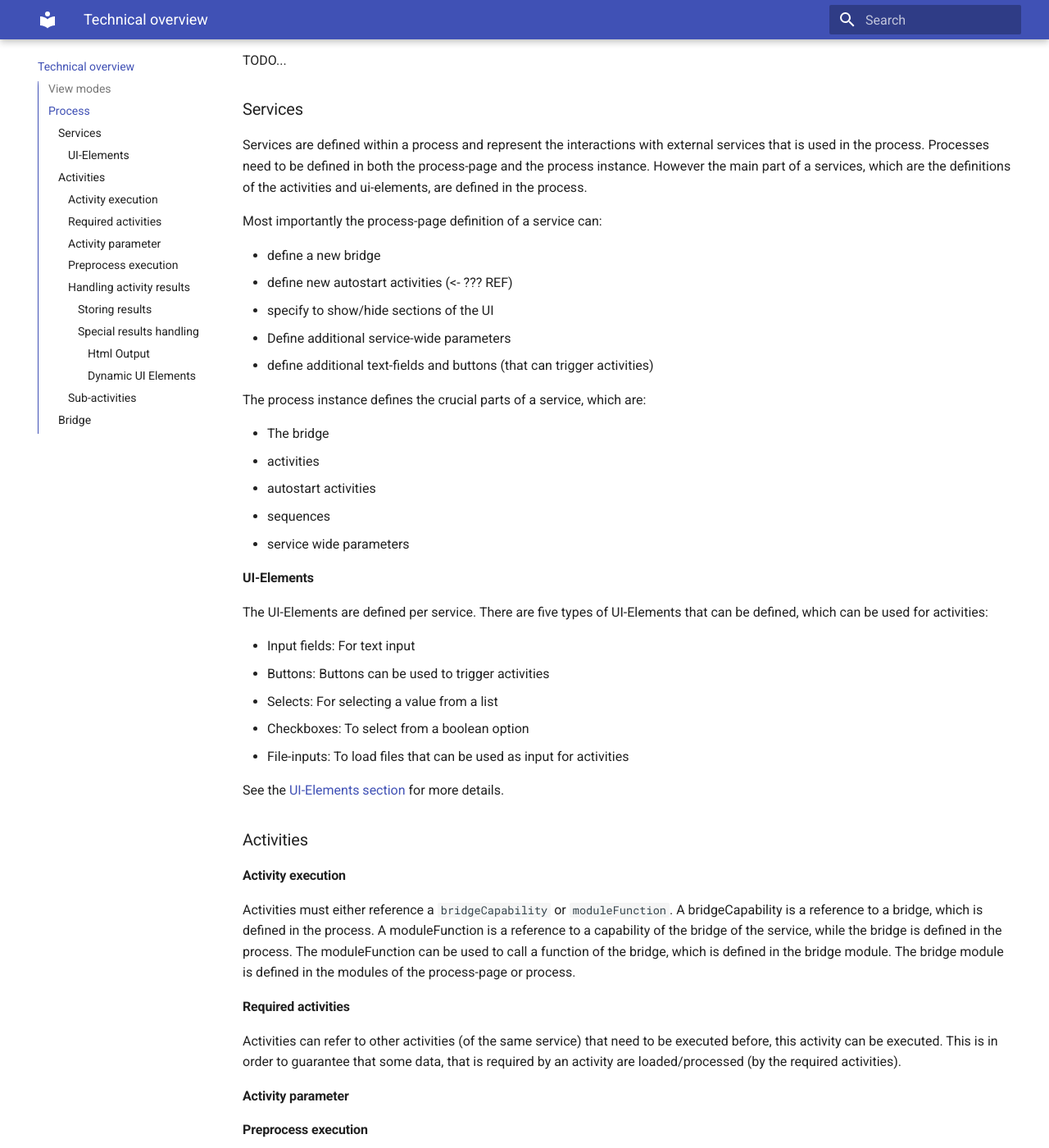
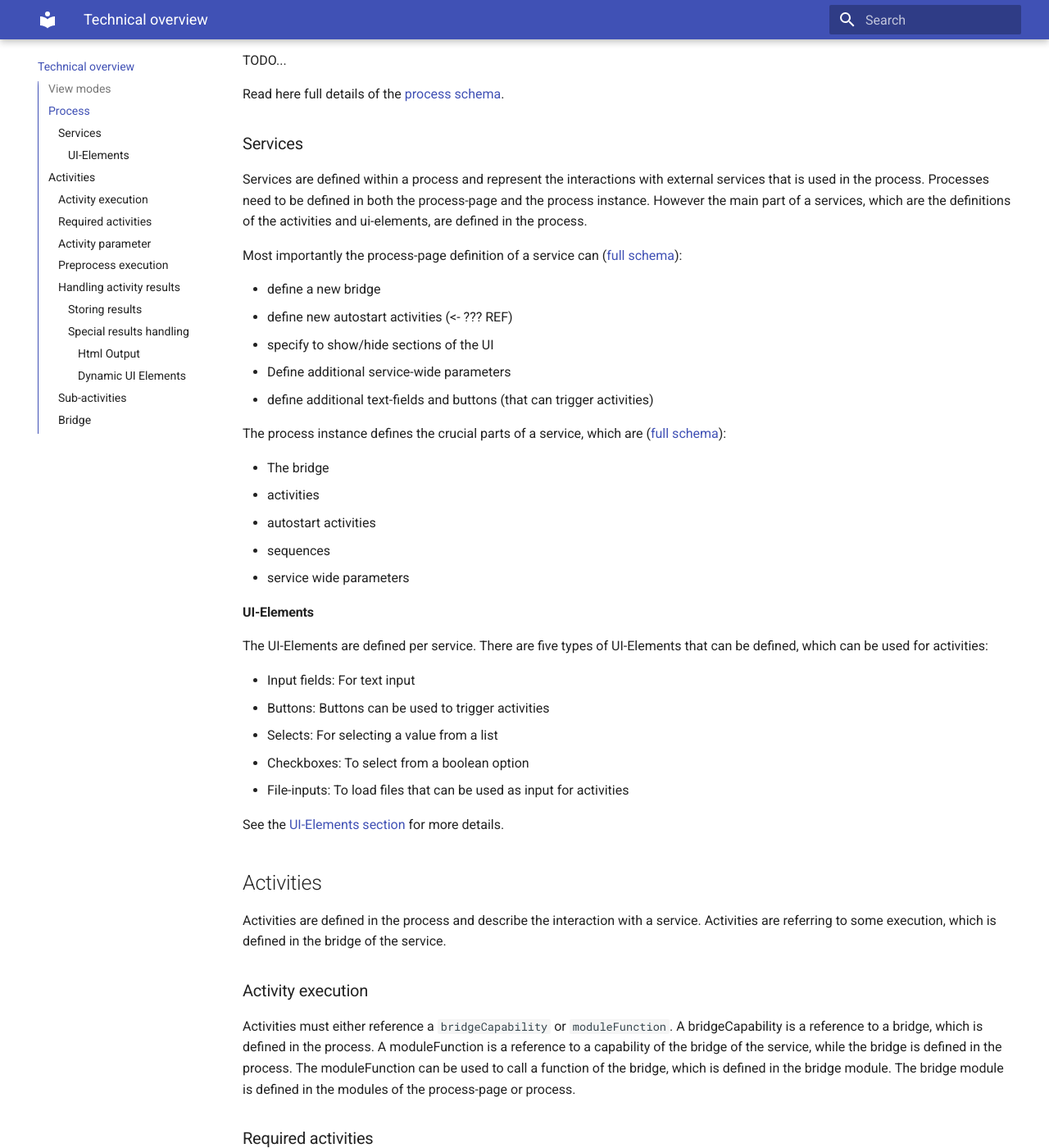
Before and after one commit to RIDAGOP-IDS-Toolkit/ridagop-ids-toolkit-docs, an MkDocs documentation site: the page built from docs/technical_overview.md, in a window 1280 px wide and 1400 px high, scrolled down 1877 px. Shown: the whole window at 82% size. Built offline with MkDocs 1.6.1 and Material for MkDocs 9.7.7, drawn with Linux system fonts in a browser that asks for light colours; some of the changed text lies outside the part shown.

Commit message:
more docs

```diff
--- a/docs/technical_overview.md
+++ b/docs/technical_overview.md
@@ -59,13 +59,15 @@ This is particular useful, when activities, need to call activities from other s
 
 TODO...
 
+Read here full details of the [process schema](schemas/process).
+
 ### Services
 
 Services are defined within a process and represent the interactions with external services that is used in the process.
 Processes need to be defined in both the process-page and the process instance. However the main part of a services,
 which are the definitions of the activities and ui-elements, are defined in the process.
 
-Most importantly the process-page definition of a service can:
+Most importantly the process-page definition of a service can ([full schema](/schemas/process-page#pp-service)):
 
 - define a new bridge
 - define new autostart activities (<- ??? REF)
@@ -73,7 +75,7 @@ Most importantly the process-page definition of a service can:
 - Define additional service-wide parameters
 - define additional text-fields and buttons (that can trigger activities)
 
-The process instance defines the crucial parts of a service, which are:
+The process instance defines the crucial parts of a service, which are ([full schema](/schemas/process#p-service)):
 
 - The bridge
 - activities
@@ -94,33 +96,49 @@ activities:
 
 See the [UI-Elements section](/ui_elements.md) for more details.
 
-### Activities
+## Activities
 
-#### Activity execution
+Activities are defined in the process and describe the interaction with a service. Activities are referring to some
+execution, which is defined in the bridge of the service.
+
+### Activity execution
 
 Activities must either reference a `bridgeCapability` or `moduleFunction`. A bridgeCapability is a reference to a
 bridge, which is defined in the process. A moduleFunction is a reference to a capability of the bridge of the service,
 while the bridge is defined in the process. The moduleFunction can be used to call a function of the bridge, which is
 defined in the bridge module. The bridge module is defined in the modules of the process-page or process.
 
-#### Required activities
+### Required activities
 
 Activities can refer to other activities (of the same service) that need to be executed before, this activity can be
 executed. This is in order to guarantee that some data, that is required by an activity are loaded/processed (by the
 required activities).
 
-#### Activity parameter
+### Activity parameter
 
-#### Preprocess execution
+Activities generally require some parameters, which are the parameters of the execution of the activity. The parameter description defines where the values of the parameters are coming from. The following parameter sources are possible:
+
+- Parent
+- Previous
+- Field
+- QueryParam
+- Constant
+- FileInput
+- Store
+- Generate
+- Dynamic
+
+
+### Preprocess execution
 
 It is also possible to refer to a module-function that is executed before the activity is executed.
 The preprocess activity takes the same parameters as the actual activity in form of a json-object (keys are parameter
 names) and can return json objects, where every key overwrites the parameter passed to the actual activity.
 Preprocess can also throw Errors, with the `cause` `cancel`, in order to cancel the activity execution.
 
-#### Handling activity results
+### Handling activity results
 
-##### Storing results
+#### Storing results
 
 The results of an activity can be stored in order to use them in other activities. The result can be stored in three
 different contexts, which defines, which other activities can access them. These contexts are:
@@ -129,11 +147,11 @@ different contexts, which defines, which other activities can access them. These
 - Service: The result can be accessed by all activities of the service
 - Activity: The result can be accessed by sub-activities
 
-##### Special results handling
+#### Special results handling
 
 Besides storing the results, there are also some special results handling options:
 
-###### Html Output
+##### Html Output
 
 The result of of an activity can be some HTML, which can be displayed in the UI.
 
@@ -142,12 +160,13 @@ just needs to be `true`.
 For mapped UIs, the property `resultAsOutputHtml` should specify a `string`, which should be the `id` of the html
 element, where the result should be displayed.
 
-###### Dynamic UI Elements
+##### Dynamic UI Elements
 
-The result of an activity can also be used to dynamically generate UI elements. The result of the activity should be a json-object that has the same structure of service uis (schema: [Process Service-UI](/schemas/process#p-serviceui))
+The result of an activity can also be used to dynamically generate UI elements. The result of the activity should be a
+json-object that has the same structure of service uis (schema: [Process Service-UI](/schemas/process#p-serviceui))
 The Ui-elements are added the Html-Element with the id `{service.name}_dyn_ui`.
 
-#### Sub-activities
+### Sub-activities
 
 An activity can also define sub-activities. These sub-activities are executed after the activity main (`parentActivity`)
 is executed.
@@ -155,3 +174,8 @@ is executed.
 ### Bridge
 
 Each service requires a bridge, which defines how the activities are executed. There are two basic types of bridges:
+
+- OpenAPI: The bridge is defined by an OpenAPI specification. The activities are executed by calling the endpoints of
+  the OpenAPI specification. Learn more about OpenAPI at [openapi.org](https://www.openapis.org/)
+- Client-Module: The bridge is defined by a javascript module, which defines functions that can be called by the
+  activities.
```
Also changed, not shown: docs/schemas/process-page.md (+1 -1 lines).
